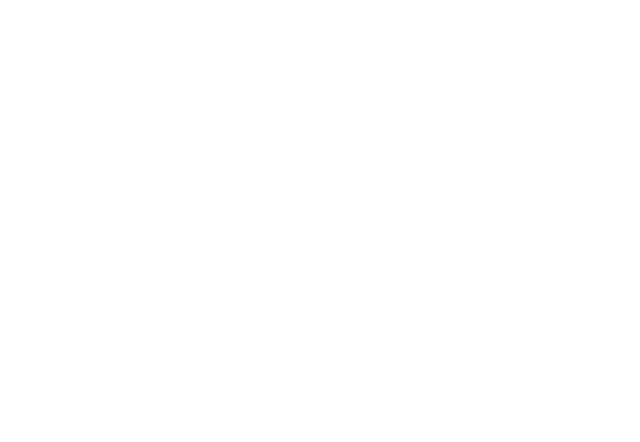
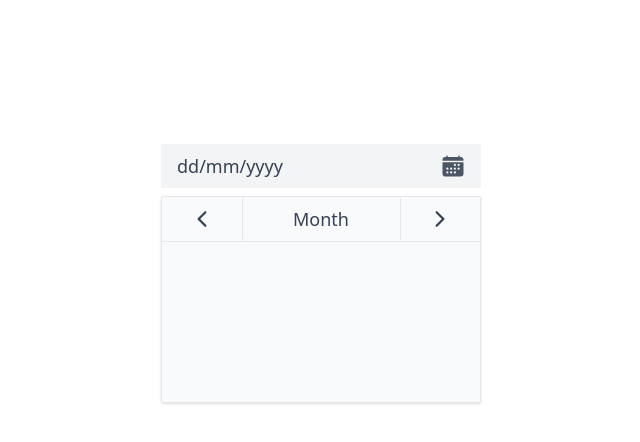
Before and after one commit to gamitej/react-components, a React app: page /calendar in a window 1280 px wide. Before the commit this address had no page. Shown: the top 442 px of the page, without its empty margins (319-959 px from the left). Built offline with nearby package versions, Linux system fonts and the light colour scheme; the HTML template or start-up script is replaced by a standard one.

Commit message:
NEW : datepicker

```diff
--- /dev/null
+++ b/src/components/Calendar/BasicDatePicker/BasicDatePicker.tsx
@@ -0,0 +1,50 @@
+import { yearsOptions } from "./data";
+// icons
+import { IoCalendar as CalendarIcon } from "react-icons/io5";
+import { IoIosArrowBack as ArrowIcon } from "react-icons/io";
+
+interface BasicDatePickerProps {
+  date?: string | null;
+}
+
+const BasicDatePicker = ({ date }: BasicDatePickerProps) => {
+  console.log({ yearsOptions });
+  /**
+   * TSX
+   */
+  return (
+    <div className="relative">
+      <button className="rounded-sm cursor-pointer select-none bg-gray-100 px-4 py-2 w-[20rem] flex justify-between items-center focus:ring-2 focus:ring-blue-200">
+        <span className="text-lg text-gray-700">{date ?? "dd/mm/yyyy "}</span>
+        <span>
+          <CalendarIcon className="text-2xl text-gray-600" />
+        </span>
+      </button>
+
+      <div className="absolute w-full z-100 mt-2 bg-gray-50 rounded-sm shadow border">
+        <DateCard />
+      </div>
+    </div>
+  );
+};
+
+function DateCard() {
+  return (
+    <div>
+      <div className="w-full grid grid-cols-12 text-gray-700 overflow-hidden border-b">
+        <span className="rounded-sm col-span-3 flex justify-center items-center hover:bg-gray-200 cursor-pointer p-2 focus:ring-2 focus:ring-blue-200">
+          <ArrowIcon className="text-2xl" />
+        </span>
+        <span className="border-x rounded-sm col-span-6 text-center text-lg hover:bg-gray-200 cursor-pointer p-2">
+          Month
+        </span>
+        <span className="rounded-sm col-span-3 flex justify-center items-center hover:bg-gray-200 cursor-pointer p-2 focus:ring-2 focus:ring-blue-200">
+          <ArrowIcon className="-rotate-180 text-2xl" />
+        </span>
+      </div>
+      <div className="h-[10rem]"></div>
+    </div>
+  );
+}
+
+export default BasicDatePicker;
--- /dev/null
+++ b/src/components/Calendar/BasicDatePicker/data.ts
@@ -0,0 +1,24 @@
+export const months = [
+  "January",
+  "February",
+  "March",
+  "April",
+  "May",
+  "June",
+  "July",
+  "August",
+  "September",
+  "October",
+  "November",
+  "December",
+] as const;
+
+export const monthsOptions = months.map((month: string, idx: number) => {
+  return { monthNo: idx + 1, shortLabel: month.slice(0, 3), fullLabel: month };
+});
+
+export const yearsOptions = Array.from({ length: 2099 - 1900 + 1 }).map(
+  (_val, idx) => {
+    return 1900 + idx;
+  }
+);
--- /dev/null
+++ b/src/pages/DatePicker/index.tsx
@@ -0,0 +1,21 @@
+import BasicDatePicker from "@/components/Calendar/BasicDatePicker/BasicDatePicker";
+// import { useState } from "react";
+
+const DatePicker = () => {
+  //   const [select, setSelect] = useState<OptionsType | null>(null);
+
+  //   const handleDropdownChange = (option: OptionsType) => {
+  //     setSelect(option);
+  //   };
+
+  /**
+   * TSX
+   */
+  return (
+    <div className="flex justify-center mt-36">
+      <BasicDatePicker />
+    </div>
+  );
+};
+
+export default DatePicker;
--- a/src/routes/Routes.tsx
+++ b/src/routes/Routes.tsx
@@ -3,6 +3,7 @@
 
 const Home = lazy(() => import("@/pages/Home"));
 const Dropdown = lazy(() => import("@/pages/Dropdown"));
+const DatePicker = lazy(() => import("@/pages/DatePicker"));
 
 const Router = () => {
   const routes = useRoutes([
@@ -14,6 +15,10 @@
       path: "dropdown",
       element: <Dropdown />,
     },
+    {
+      path: "calendar",
+      element: <DatePicker />,
+    },
   ]);
 
   return <Suspense fallback={<div>Loading...</div>}>{routes}</Suspense>;
```
